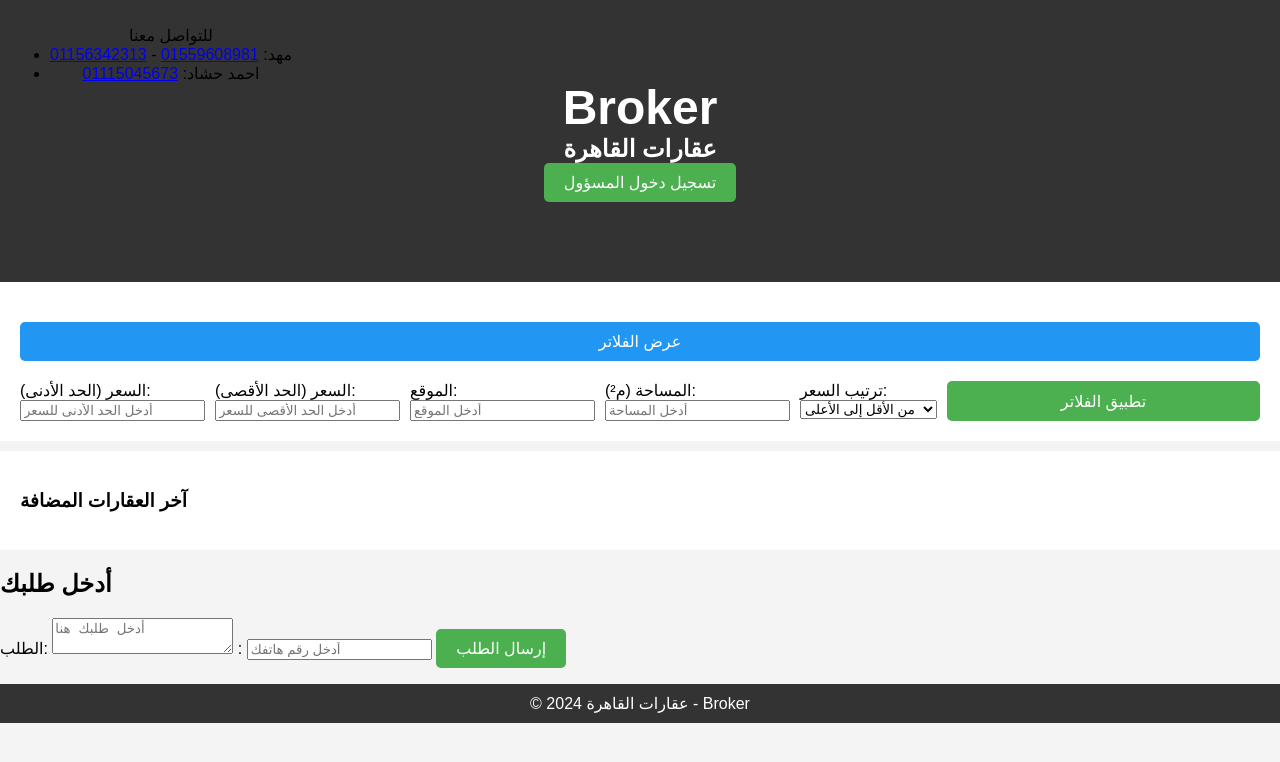
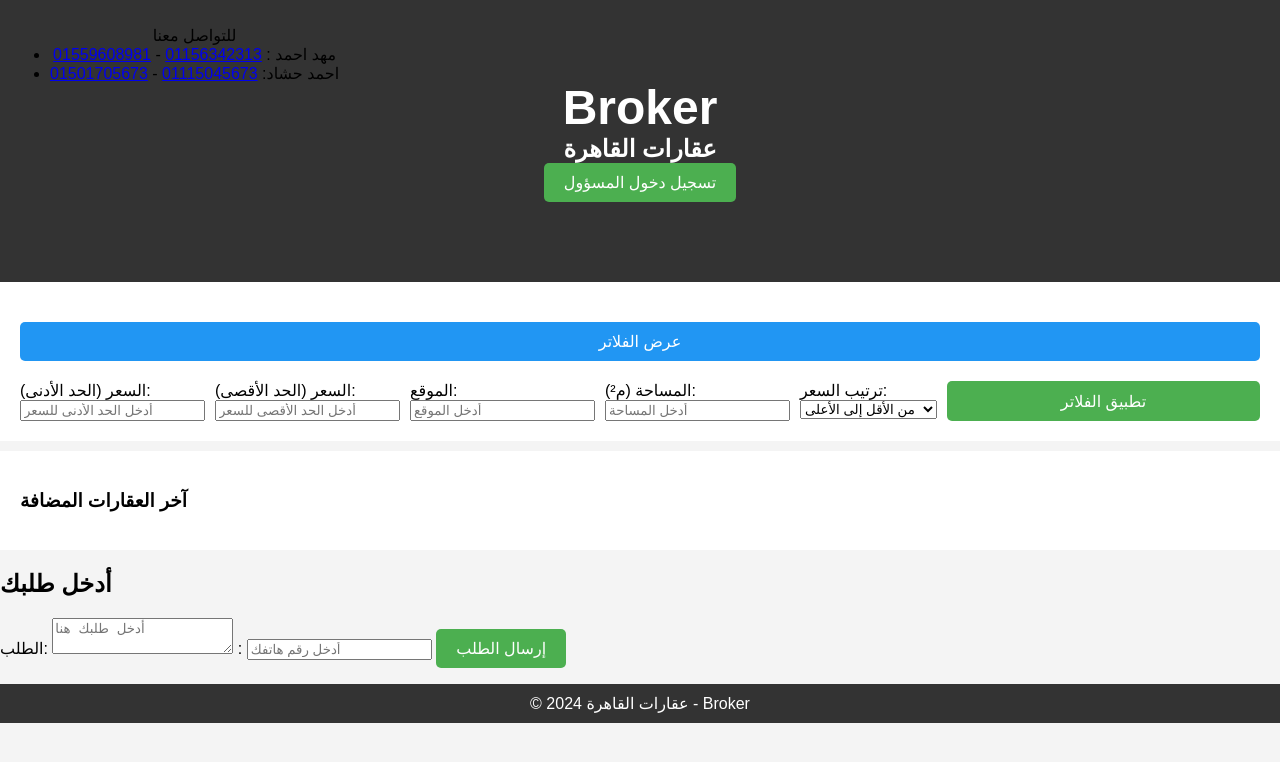
Before and after one commit to broker-cmyk/broker-cairo, a plain HTML site: page index.html in a window 1280 px wide. Drawn offline with Linux system fonts and the light colour scheme.

Commit message:
Update index.html

```diff
--- a/index.html
+++ b/index.html
@@ -4,11 +4,10 @@
         <h2 id="app-name">عقارات القاهرة</h2>
         <div id="contact-section" class="contact-section">
             <ul>
-             للتواصل معنا
-                <li>مهد: <a href="tel:01559608981">01559608981</a> - <a href="tel:01156342313">01156342313</a></li>
-                    <li>احمد حشاد: <a href="tel:01115045673">01115045673</a></li>
-
-            </ul>
+                 للتواصل معنا
+                <li>     مهد احمد   : <a href="tel:01156342313">01156342313</a> - <a href="01559608981">01559608981</a>
+                </li>
+ <li>احمد حشاد: <a             href="tel:01115045673">01115045673</a> - <a  href="tel:01501705673">01501705673</a></li>
         </div>
         <button id="admin-login-btn" onclick="toggleLoginForm()">تسجيل دخول المسؤول</button>
     </header>
```
